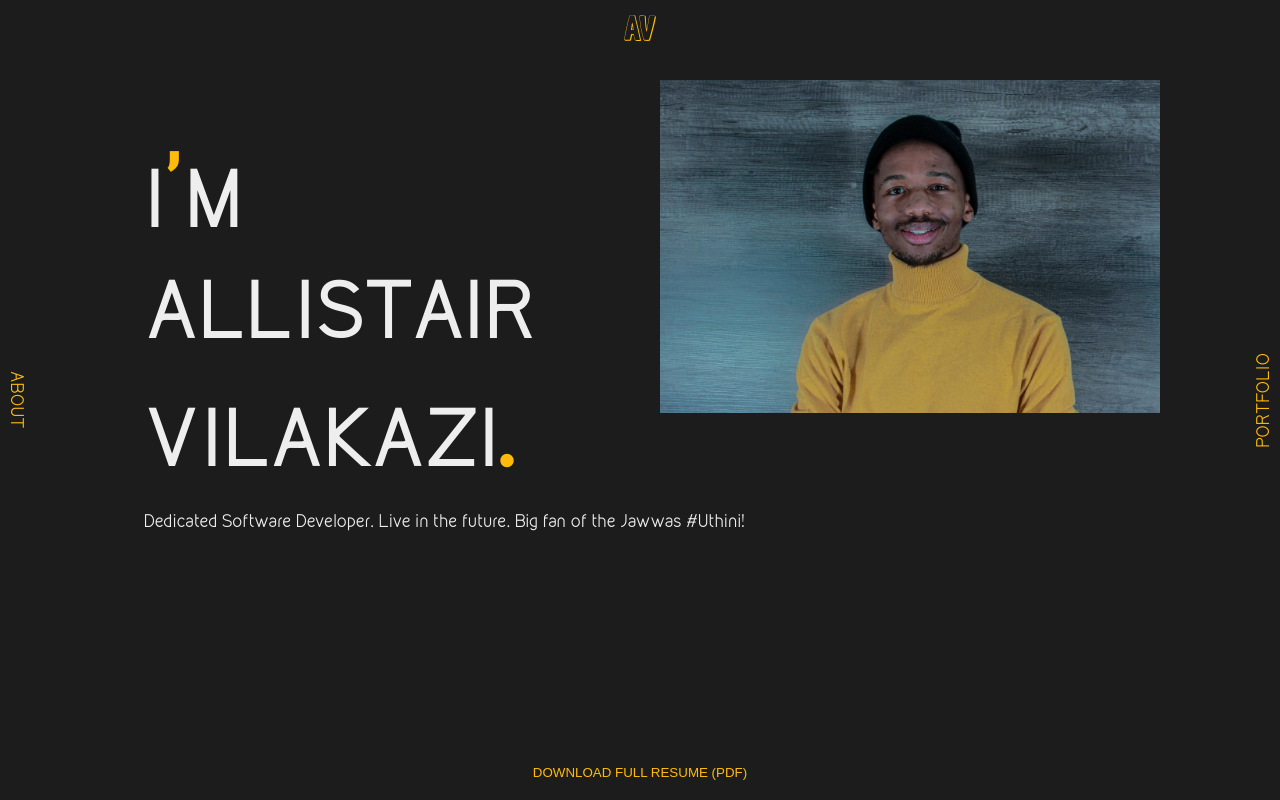
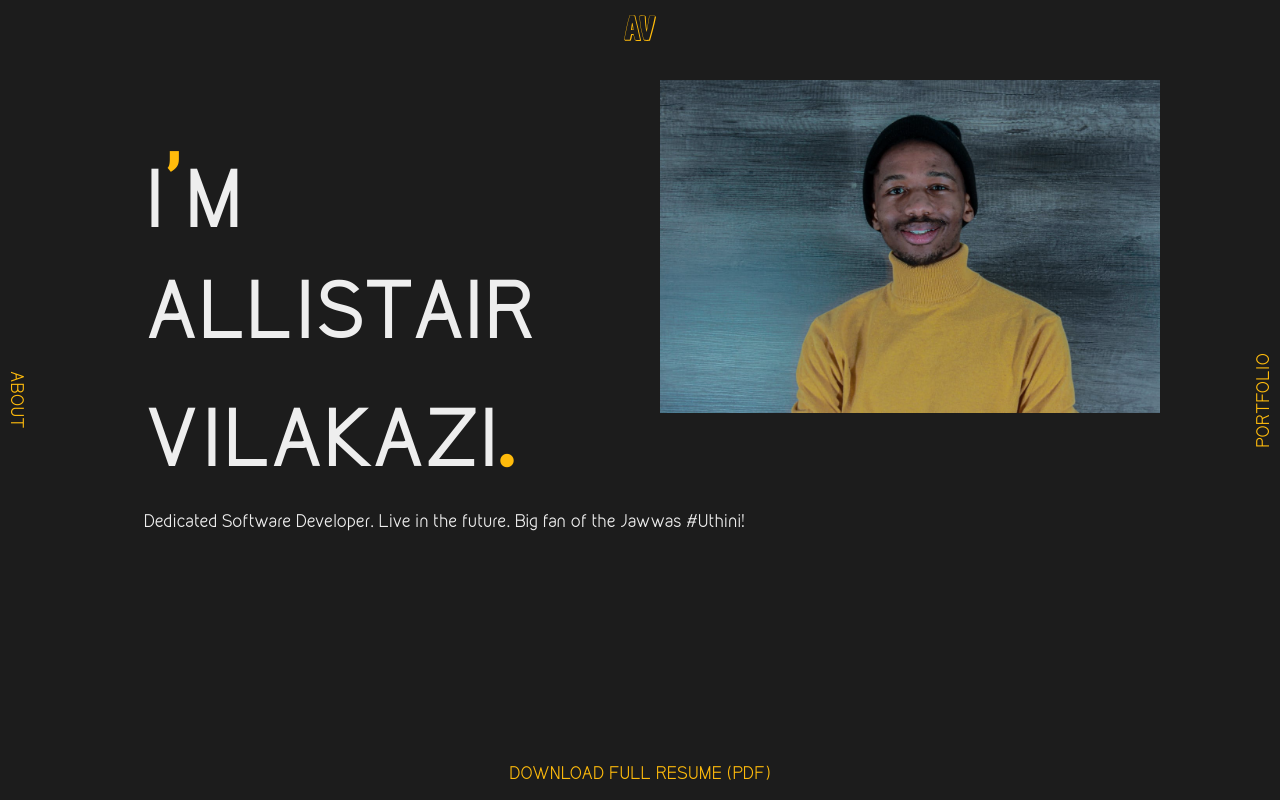
Before and after one commit to simply-alliv/allistair-vilakazi, a React (Create React App) app: page / in a window 1280 px wide. Built offline with nearby package versions, Linux system fonts and the light colour scheme.

Commit message:
feat: add cv

```diff
--- a/src/containers/App/index.tsx
+++ b/src/containers/App/index.tsx
@@ -45,7 +45,14 @@ const App: FunctionComponent = () => {
           </Switch>
         </div>
         <div className="navigation navigation-bottom flex flex__justify-content--center flex__align-items--center">
-          <button id="download-resume-link">Download Full Resume (PDF)</button>
+          <a
+            className="button"
+            id="download-resume-link"
+            href="/documents/allistair-vilakazi-cv.pdf"
+            download
+          >
+            Download Full Resume (PDF)
+          </a>
         </div>
       </div>
     </React.Fragment>
```
Also changed, not shown: 1 other file (tests, documents, lock files or other folders).
